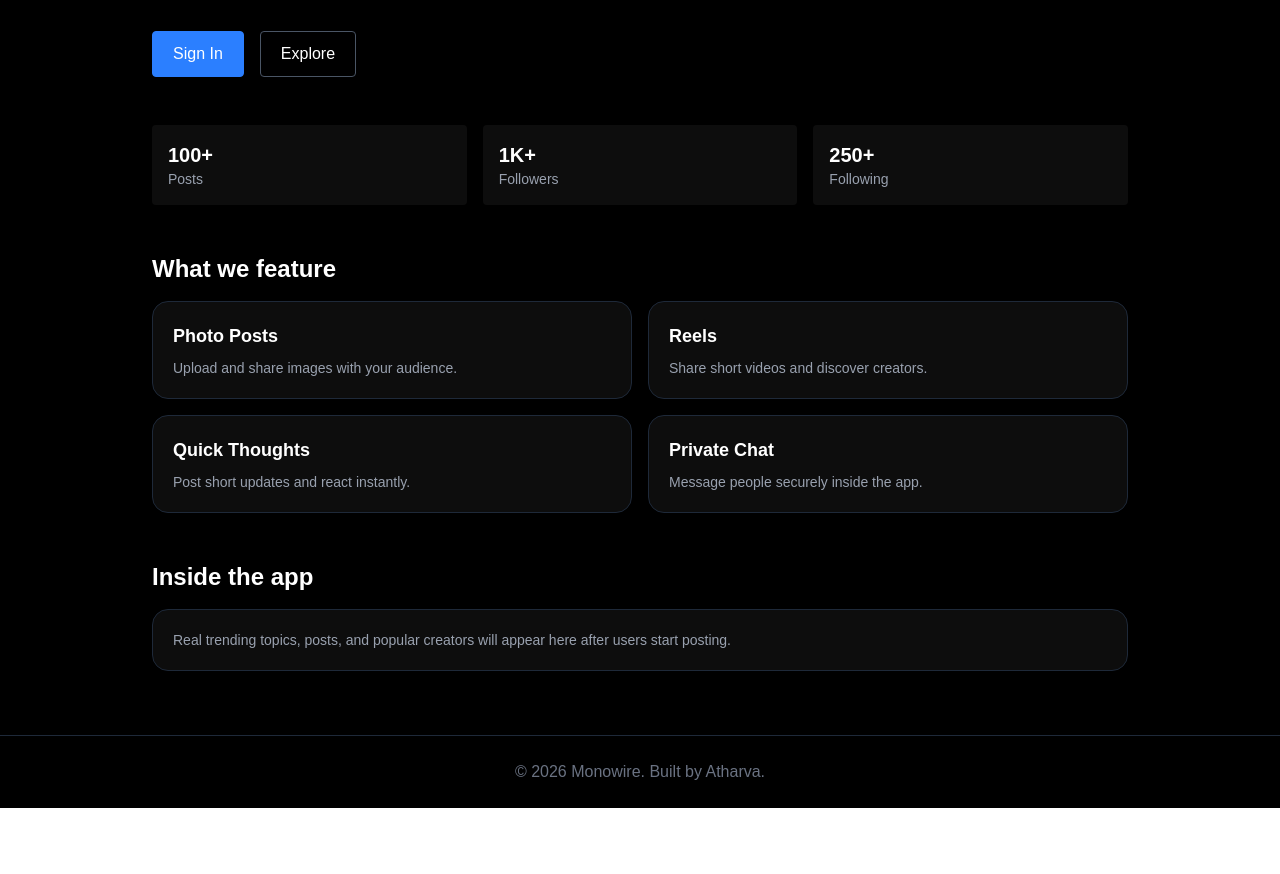
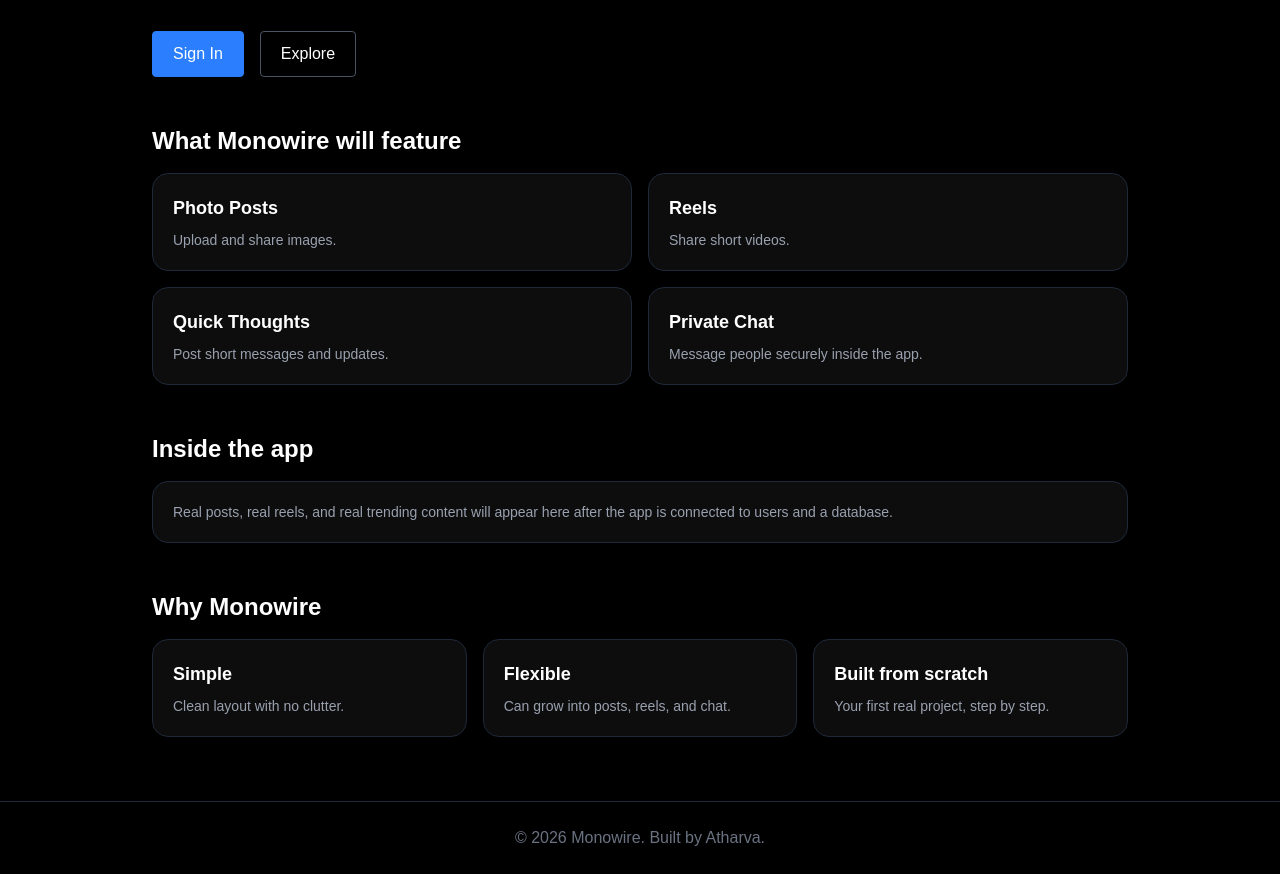
Before and after one commit to atharvatiwari1112008-dotcom/monocial-social, a Next.js app: page / in a window 1280 px wide. Shown: the part 360-1234 px from the top of the page. Before the commit the page ends 1168 px from the top, so only its background shows below. Built offline with nearby package versions, Linux system fonts and the light colour scheme.

Commit message:
Added Monowire branding logo

```diff
--- a/app/page.tsx
+++ b/app/page.tsx
@@ -22,7 +22,7 @@ export default function Home() {
         </h2>
 
         <p className="mt-4 max-w-2xl text-base text-gray-400 sm:text-lg">
-          Share posts, reels and thoughts with the world.
+          Share photos, reels, and thoughts in one simple place.
         </p>
 
         <div className="mt-8 flex flex-wrap gap-4">
@@ -35,45 +35,28 @@ export default function Home() {
           </button>
         </div>
 
-        <div className="mt-12 grid grid-cols-3 gap-4">
-          <div className="rounded bg-white/5 p-4">
-            <h3 className="text-xl font-bold">100+</h3>
-            <p className="text-sm text-gray-400">Posts</p>
-          </div>
-
-          <div className="rounded bg-white/5 p-4">
-            <h3 className="text-xl font-bold">1K+</h3>
-            <p className="text-sm text-gray-400">Followers</p>
-          </div>
-
-          <div className="rounded bg-white/5 p-4">
-            <h3 className="text-xl font-bold">250+</h3>
-            <p className="text-sm text-gray-400">Following</p>
-          </div>
-        </div>
-
         <div className="mt-12">
-          <h3 className="mb-4 text-2xl font-bold">What we feature</h3>
+          <h3 className="mb-4 text-2xl font-bold">What Monowire will feature</h3>
 
           <div className="grid gap-4 sm:grid-cols-2">
             <div className="rounded-2xl border border-gray-800 bg-white/5 p-5">
               <h4 className="text-lg font-semibold">Photo Posts</h4>
               <p className="mt-2 text-sm text-gray-400">
-                Upload and share images with your audience.
+                Upload and share images.
               </p>
             </div>
 
             <div className="rounded-2xl border border-gray-800 bg-white/5 p-5">
               <h4 className="text-lg font-semibold">Reels</h4>
               <p className="mt-2 text-sm text-gray-400">
-                Share short videos and discover creators.
+                Share short videos.
               </p>
             </div>
 
             <div className="rounded-2xl border border-gray-800 bg-white/5 p-5">
               <h4 className="text-lg font-semibold">Quick Thoughts</h4>
               <p className="mt-2 text-sm text-gray-400">
-                Post short updates and react instantly.
+                Post short messages and updates.
               </p>
             </div>
 
@@ -89,11 +72,36 @@ export default function Home() {
         <div className="mt-12">
           <h3 className="mb-4 text-2xl font-bold">Inside the app</h3>
 
-          <div className="rounded-2xl border border-gray-800 bg-white/5 p-5">
-            <p className="text-sm text-gray-400">
-              Real trending topics, posts, and popular creators will appear here
-              after users start posting.
-            </p>
+          <div className="rounded-2xl border border-gray-800 bg-white/5 p-5 text-sm text-gray-400">
+            Real posts, real reels, and real trending content will appear here
+            after the app is connected to users and a database.
+          </div>
+        </div>
+
+        <div className="mt-12">
+          <h3 className="mb-4 text-2xl font-bold">Why Monowire</h3>
+
+          <div className="grid gap-4 sm:grid-cols-3">
+            <div className="rounded-2xl border border-gray-800 bg-white/5 p-5">
+              <h4 className="text-lg font-semibold">Simple</h4>
+              <p className="mt-2 text-sm text-gray-400">
+                Clean layout with no clutter.
+              </p>
+            </div>
+
+            <div className="rounded-2xl border border-gray-800 bg-white/5 p-5">
+              <h4 className="text-lg font-semibold">Flexible</h4>
+              <p className="mt-2 text-sm text-gray-400">
+                Can grow into posts, reels, and chat.
+              </p>
+            </div>
+
+            <div className="rounded-2xl border border-gray-800 bg-white/5 p-5">
+              <h4 className="text-lg font-semibold">Built from scratch</h4>
+              <p className="mt-2 text-sm text-gray-400">
+                Your first real project, step by step.
+              </p>
+            </div>
           </div>
         </div>
       </section>
```
